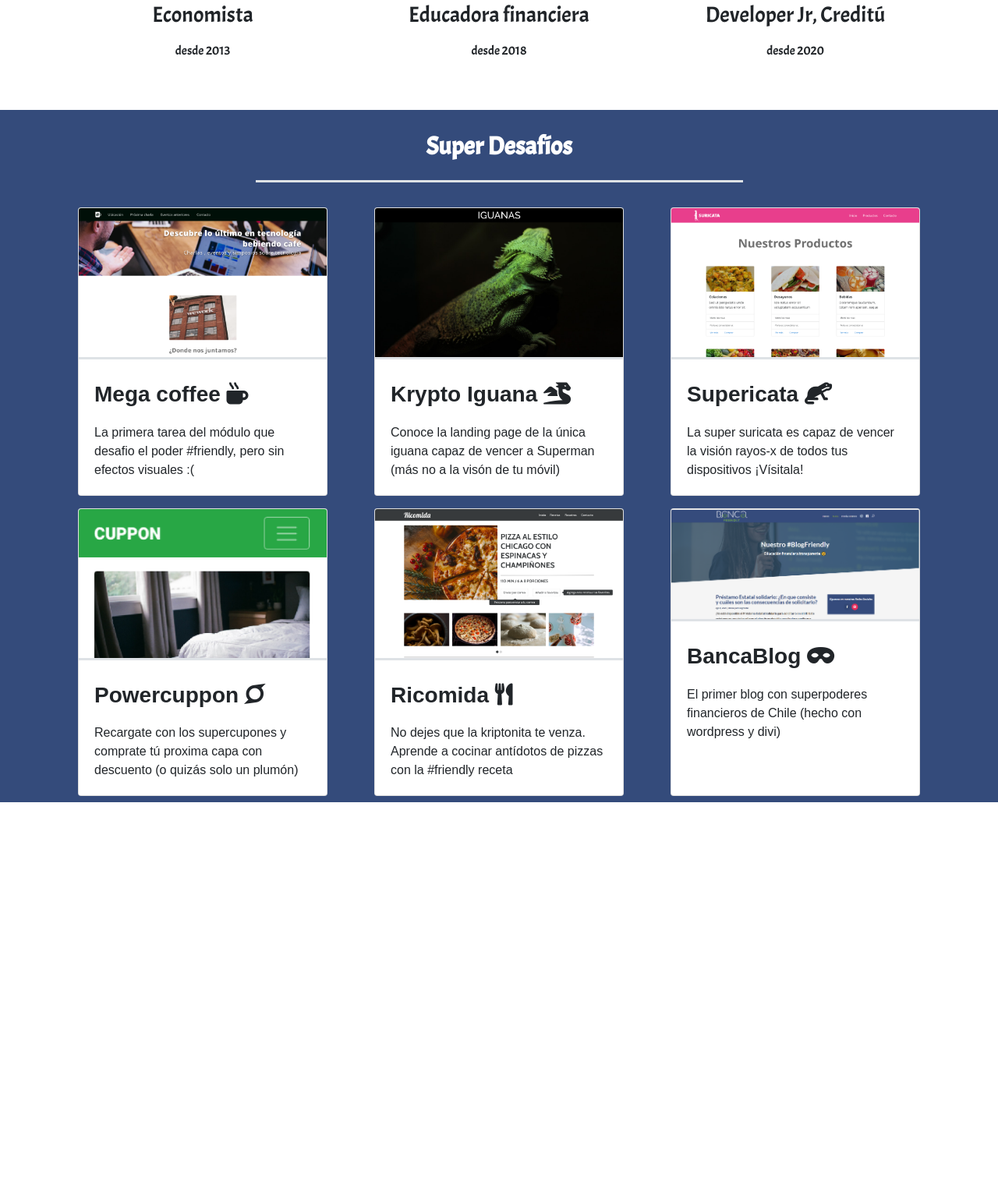
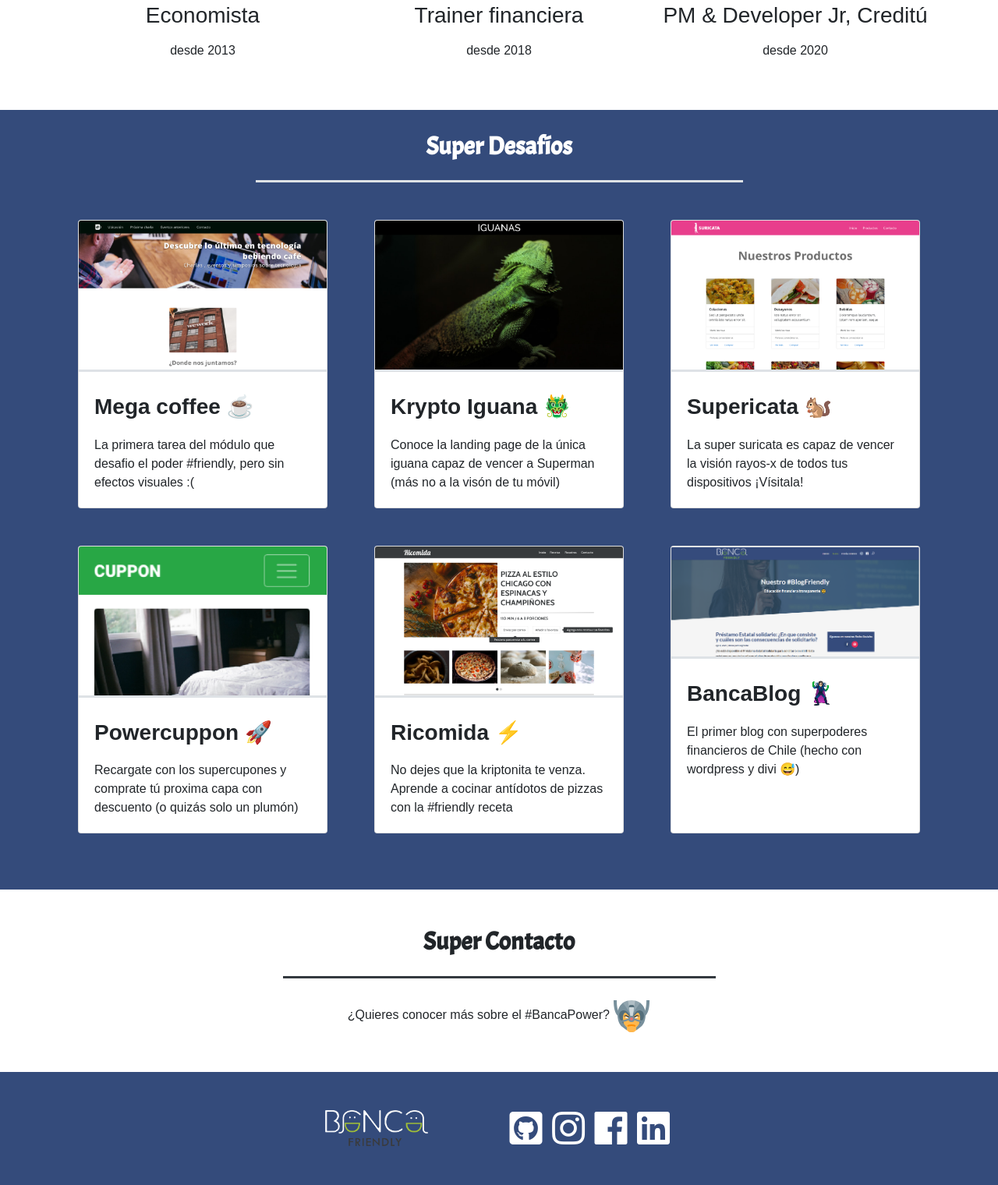
Before and after one commit to gilibethvega/bancafriendly, a plain HTML site: page index.html in a window 1280 px wide. Shown: the part 909-2429 px from the top of the page at 78% size. Before the commit the page ends 1962 px from the top, so only its background shows below. Drawn offline with nearby package versions, Linux system fonts and the light colour scheme; a script that the page names is missing; a web font is replaced by a local one.

Commit message:
se arregla agrega de contacto sin typerform y footer responsive

```diff
--- a/assets/css/style.css
+++ b/assets/css/style.css
@@ -22,7 +22,7 @@ h1 {
   border-width:3px !important;
   margin: 0px auto;
 }
-#superpowers, h2 {
+h2 {
   font-family: 'Acme', sans-serif;
 }
 #superpowers i{
@@ -31,3 +31,6 @@ h1 {
 #works {
   background-color: #344b7b;
 }
+footer a{
+  color: #ffffff;
+}
--- a/index.html
+++ b/index.html
@@ -59,73 +59,73 @@
       </div>
       <div class="col-md-4">
         <i class="fas fa-khanda fa-8x my-3"></i>
-        <h3 class="my-3">Educadora financiera</h3>
+        <h3 class="my-3">Trainer financiera</h3>
         <p class="my-3">desde 2018</p>
       </div>
       <div class="col-md-4">
         <i class="fab fa-connectdevelop fa-8x my-3"></i>
-        <h3 class="my-3">Developer Jr, Creditú</h3>
+        <h3 class="my-3">PM & Developer Jr, Creditú</h3>
         <p class="my-3">desde 2020</p>
       </div>
   </section>
 
-  <section class="container-fluid my-4 pt-1" id="works">
+  <section class="container-fluid my-4 pt-1 pb-4" id="works">
     <h2 class="font-weight-bold my-4 text-white text-center">Super Desafíos</h2>
     <div class="border-bottom w-50 mx-auto text-white"></div>
       <div class="container">
         <div class="card-deck my-4">
           <div class="row mx-auto">
-            <div class="col-md-6 col-lg-4 my-2">
+            <div class="col-md-6 col-lg-4 my-4">
               <div class="card h-100 text-gray font-weight-lighter">
                 <img src="assets/img/meet_coffee.png " href="http://meetcoffeebf.tk" class="card-img-top border-bottom" alt="meet&coffee">
                 <div class="card-body">
-                  <h3 class="card-title font-weight-lighter py-2 font-weight-bold">Mega coffee <i class="fas fa-mug-hot"></i></h3>
+                  <h3 class="card-title font-weight-lighter py-2 font-weight-bold">Mega coffee ☕</h3>
                   <p class="card-text d-inline my-5">La primera tarea del módulo que desafio el poder #friendly, pero sin efectos visuales :(</p>
                 </div>
               </div>
             </div>
-            <div class="col-md-6 col-lg-4 my-2">
+            <div class="col-md-6 col-lg-4 my-4">
               <div class="card h-100 text-gray font-weight-lighter">
                 <img src="assets/img/iguana_page.png" href="http://meetcoffeebf.tk" class="card-img-top border-bottom" alt="iguanapage">
                 <div class="card-body">
-                  <h3 class="card-title font-weight-lighter py-2 font-weight-bold">Krypto Iguana <i class="fas fa-dragon"></i></h3>
+                  <h3 class="card-title font-weight-lighter py-2 font-weight-bold">Krypto Iguana 🐲</h3>
                   <p class="card-text d-inline my-5">Conoce la landing page de la única iguana capaz de vencer a Superman (más no a la visón de tu móvil) </p>
                 </div>
               </div>
             </div>
-            <div class="col-md-6 col-lg-4 my-2">
+            <div class="col-md-6 col-lg-4 my-4">
               <div class="card h-100 text-gray font-weight-lighter">
                 <img src="assets/img/suricata.png" href="http://meetcoffeebf.tk" class="card-img-top border-bottom" alt="suricata">
                 <div class="card-body">
-                  <h3 class="card-title font-weight-lighter py-2 font-weight-bold">Supericata <i class="fas fa-otter"></i></h3>
+                  <h3 class="card-title font-weight-lighter py-2 font-weight-bold">Supericata 🐿️</h3>
                   <p class="card-text d-inline my-5">La super suricata es capaz de vencer la visión rayos-x de todos tus dispositivos ¡Vísitala!</p>
                 </div>
               </div>
             </div>
-            <div class="col-md-6 col-lg-4 my-2">
+            <div class="col-md-6 col-lg-4 my-4">
               <div class="card h-100 text-gray font-weight-lighter">
                 <img src="assets/img/cuppon.png " href="http://meetcoffeebf.tk" class="card-img-top border-bottom" alt="cuppon">
                 <div class="card-body">
-                  <h3 class="card-title font-weight-lighter py-2 font-weight-bold">Powercuppon <i class="fab fa-superpowers"></i></i></h3>
+                  <h3 class="card-title font-weight-lighter py-2 font-weight-bold">Powercuppon 🚀</h3>
                   <p class="card-text d-inline my-5">Recargate con los supercupones y comprate tú proxima capa con descuento (o quizás solo un plumón)</p>
                 </div>
               </div>
             </div>
-            <div class="col-md-6 col-lg-4 my-2">
+            <div class="col-md-6 col-lg-4 my-4">
               <div class="card h-100 text-gray font-weight-lighter">
                 <img src="assets/img/ricomida.png" href="http://meetcoffeebf.tk" class="card-img-top border-bottom" alt="ricomida">
                 <div class="card-body">
-                  <h3 class="card-title font-weight-lighter py-2 font-weight-bold">Ricomida <i class="fas fa-utensils"></i></h3>
+                  <h3 class="card-title font-weight-lighter py-2 font-weight-bold">Ricomida ⚡</h3>
                   <p class="card-text d-inline my-5">No dejes que la kriptonita te venza. Aprende a cocinar antídotos de pizzas con la #friendly receta</p>
                 </div>
               </div>
             </div>
-            <div class="col-md-6 col-lg-4 my-2">
+            <div class="col-md-6 col-lg-4 my-4">
               <div class="card h-100 text-gray font-weight-lighter">
                 <img src="assets/img/bancafriendlypag.PNG " href="https://www.bancafriendly.com/blog/" class="card-img-top border-bottom" alt="bancafriendly">
                 <div class="card-body">
-                  <h3 class="card-title font-weight-lighter py-2 font-weight-bold">BancaBlog <i class="fas fa-mask"></i></h3>
-                  <p class="card-text d-inline my-5">El primer blog con superpoderes financieros de Chile (hecho con wordpress y divi)</p>
+                  <h3 class="card-title font-weight-lighter py-2 font-weight-bold">BancaBlog 🦹🏻‍♀️</h3>
+                  <p class="card-text d-inline my-5">El primer blog con superpoderes financieros de Chile (hecho con wordpress y divi 😅)</p>
                 </div>
               </div>
             </div>
@@ -133,6 +133,24 @@
         </div>
       </div>
   </section>
+
+  <section id="contact" class="container text-center my-5">
+    <h2 class="font-weight-bold my-4">Super Contacto</h2>
+    <div class="border-bottom border-dark w-50 mx-auto"></div>
+    <p class="text-center my-4">¿Quieres conocer más sobre el #BancaPower? <img src="assets/img/icons8-profesor-x.svg " alt="telepatía"></p>
+
+
+  </section>
+
+<footer class="container-fluid text-center p-5 text-white bg-primary">
+  <img src="assets/img/banca-friendly-logo2.png" class="mx-auto font-weight-bold mr-md-5 d-md-inline align-middle" width="132" height="auto" alt="" loading="lazy" alt="logo">
+  <div class="icon-method d-md-inline ml-md-5 align-middle text-center mx-sm-auto mt-2 text-white">
+    <a href="https://github.com/gilibethvega/"><i class="fab fa-github-square fa-3x mx-1"></i></a>
+    <a href="https://www.instagram.com/BancaFriendly/"><i class="fab fa-instagram fa-3x mx-1"></i></a>
+    <a href="https://www.linkedin.com/in/gilibeth-stefani-vega-67009379/"><i class="fab fa-facebook fa-3x mx-1"></i></a>
+    <a href="https://www.facebook.com/BancaFriendly"><i class="fab fa-linkedin fa-3x mx-1"></i></a>
+  </div>
+</footer>
 
 
 
```
Also changed, not shown: assets/img/icons8-profesor-x.svg (added).
